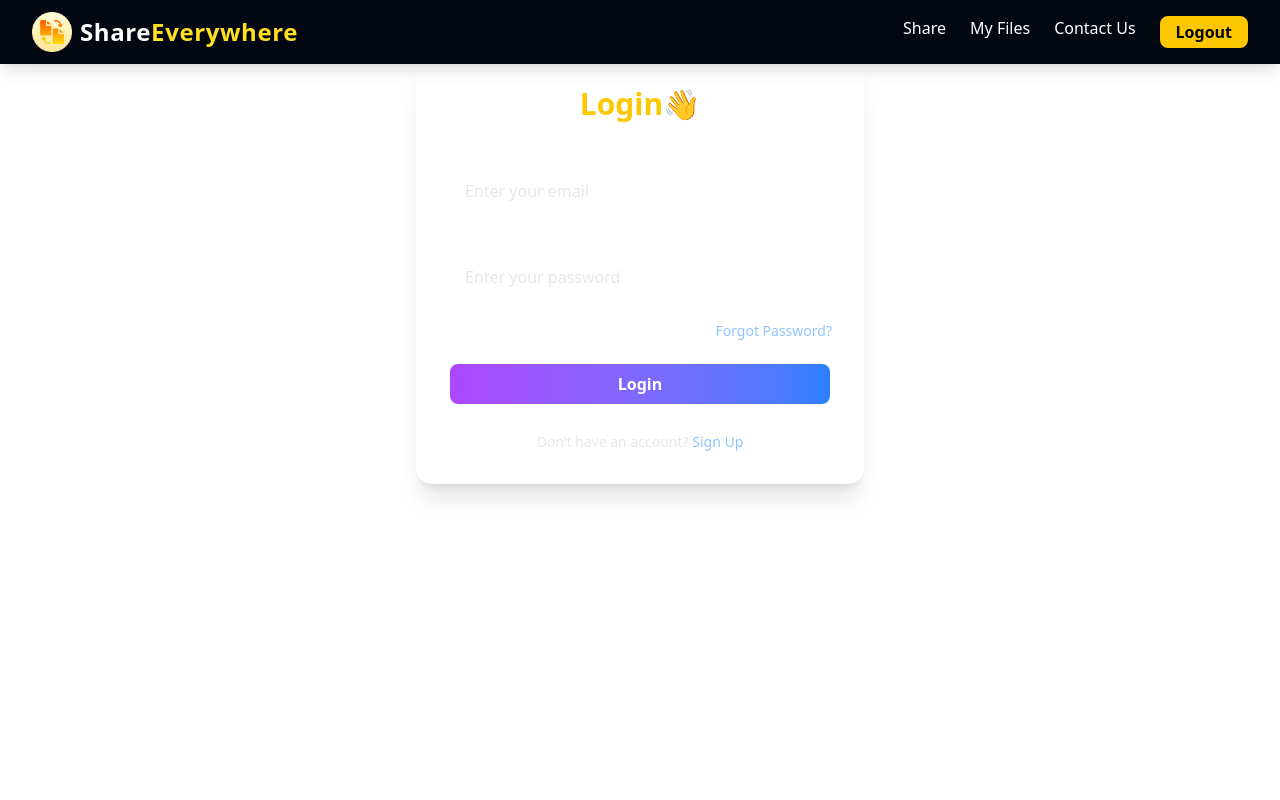
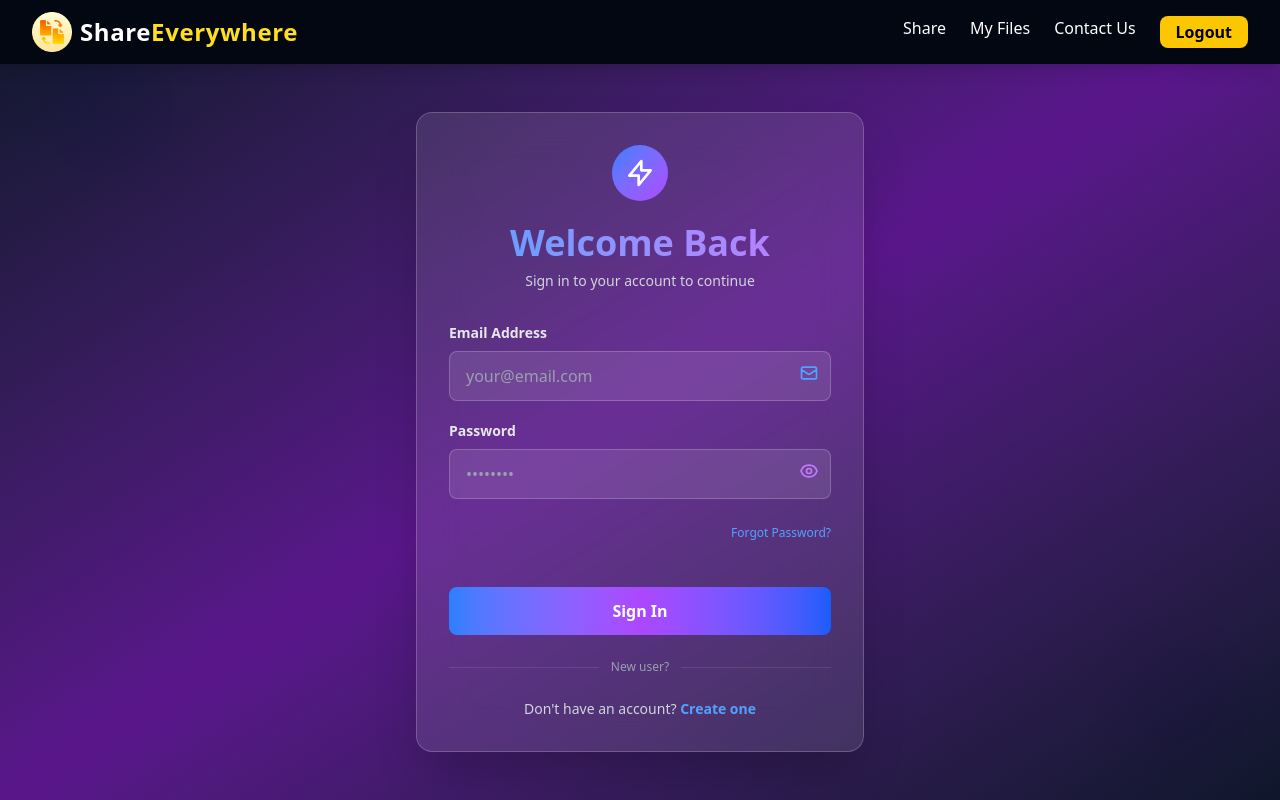
Before and after one commit to Anandshakya6398/File_sharing, a Next.js app in the folder frontend/: page /login in a window 1280 px wide. Built offline with nearby package versions, Linux system fonts and the light colour scheme.

Commit message:
some changes

```diff
--- a/frontend/src/app/(auth)/login/page.tsx
+++ b/frontend/src/app/(auth)/login/page.tsx
@@ -8,86 +8,163 @@ const Page = () => {
     email: "",
     password: "",
   });
+  const [loading, setLoading] = useState(false);
+  const [showPassword, setShowPassword] = useState(false);
 
+  const handleChange = (e: React.ChangeEvent<HTMLInputElement>) => {
+    setFormData({ ...formData, [e.target.name]: e.target.value });
+  };
 
+  const handleSubmit = async (e: React.FormEvent<HTMLFormElement>) => {
+    e.preventDefault();
+    setLoading(true);
+    try {
+      const response = await fetch("http://localhost:5000/auth/login", {
+        method: "POST",
+        headers: { "Content-Type": "application/json" },
+        credentials: "include",
+        body: JSON.stringify(formData),
+      });
+      const data = await response.json();
+      if (data.ok) {
+        alert("Login successful!");
+        setFormData({ email: "", password: "" });
+        window.location.href = "/myfiles";
+      } else {
+        alert(data.message || "Login failed");
+      }
+    } catch (error) {
+      alert("Error during login");
+    } finally {
+      setLoading(false);
+    }
+  };
 
   return (
     <>
-    <Navbar/>
-    <div className=" flex py-13.5 items-center justify-center p-4">
-      <div className="bg-white/10 backdrop-blur-md rounded-2xl shadow-xl p-8 w-full max-w-md text-white">
-        {/* Title */}
-        <h2 className="text-3xl text-yellow-400 font-bold text-center mb-6">
-        Login👋
+      <Navbar />
+      <div className="min-h-screen flex items-center justify-center bg-gradient-to-br from-slate-900 via-purple-900 to-slate-900 p-4 pt-20">
+        <style>{`
+          @keyframes slideInUp {
+            from { opacity: 0; transform: translateY(30px); }
+            to { opacity: 1; transform: translateY(0); }
+          }
+          .slide-in-up {
+            animation: slideInUp 0.6s ease-out;
+          }
+          .input-focus {
+            transition: all 0.3s ease;
+          }
+        `}</style>
+
+        <div className="w-full max-w-md slide-in-up">
+          {/* Decorative elements */}
+          <div className="absolute top-10 left-10 w-32 h-32 bg-blue-500 rounded-full mix-blend-multiply filter blur-2xl opacity-20"></div>
+          <div className="absolute bottom-10 right-10 w-32 h-32 bg-purple-500 rounded-full mix-blend-multiply filter blur-2xl opacity-20"></div>
+
+          <div className="relative bg-white/10 backdrop-blur-xl rounded-2xl shadow-2xl p-8 border border-white/20 hover:border-white/30 transition-all duration-300">
+            {/* Header */}
+            <div className="text-center mb-8">
+              <div className="inline-block p-3 bg-gradient-to-br from-blue-500 to-purple-500 rounded-full mb-4">
+                <svg className="w-8 h-8 text-white" fill="none" stroke="currentColor" viewBox="0 0 24 24">
+                  <path strokeLinecap="round" strokeLinejoin="round" strokeWidth={2} d="M13 10V3L4 14h7v7l9-11h-7z" />
+                </svg>
+              </div>
+              <h2 className="text-4xl font-bold text-transparent bg-clip-text bg-gradient-to-r from-blue-400 to-purple-400 mb-2">
+                Welcome Back
               </h2>
+              <p className="text-gray-300 text-sm">Sign in to your account to continue</p>
+            </div>
 
             {/* Form */}
-        <form className="space-y-5">
+            <form onSubmit={handleSubmit} className="space-y-5">
               {/* Email */}
-          <div>
-            <label className="block mb-1 text-sm font-medium">Email</label>
+              <div className="space-y-2">
+                <label className="block text-sm font-semibold text-gray-200">Email Address</label>
+                <div className="relative">
                   <input
                     type="email"
                     name="email"
-              placeholder="Enter your email"
+                    value={formData.email}
+                    onChange={handleChange}
+                    placeholder="your@email.com"
                     required
-              className="w-full px-4 py-2 bg-white/20 border border-white/30 rounded-lg focus:outline-none focus:ring-2 focus:ring-blue-400 placeholder-gray-200"
+                    className="input-focus w-full px-4 py-3 bg-white/10 border border-white/20 rounded-lg placeholder-gray-400 text-white focus:outline-none focus:ring-2 focus:ring-blue-500 focus:border-transparent focus:bg-white/20"
                   />
+                  <svg className="absolute right-3 top-3 w-5 h-5 text-blue-400" fill="none" stroke="currentColor" viewBox="0 0 24 24">
+                    <path strokeLinecap="round" strokeLinejoin="round" strokeWidth={2} d="M3 8l7.89 5.26a2 2 0 002.22 0L21 8M5 19h14a2 2 0 002-2V7a2 2 0 00-2-2H5a2 2 0 00-2 2v10a2 2 0 002 2z" />
+                  </svg>
+                </div>
               </div>
 
               {/* Password */}
-          <div>
-            <label className="block mb-1 text-sm font-medium">Password</label>
+              <div className="space-y-2">
+                <label className="block text-sm font-semibold text-gray-200">Password</label>
+                <div className="relative">
                   <input
-              type="password"
+                    type={showPassword ? "text" : "password"}
                     name="password"
-              placeholder="Enter your password"
+                    value={formData.password}
+                    onChange={handleChange}
+                    placeholder="••••••••"
                     required
-              className="w-full px-4 py-2 bg-white/20 border border-white/30 rounded-lg focus:outline-none focus:ring-2 focus:ring-blue-400 placeholder-gray-200"
+                    className="input-focus w-full px-4 py-3 bg-white/10 border border-white/20 rounded-lg placeholder-gray-400 text-white focus:outline-none focus:ring-2 focus:ring-blue-500 focus:border-transparent focus:bg-white/20"
                   />
+                  <button
+                    type="button"
+                    onClick={() => setShowPassword(!showPassword)}
+                    className="absolute right-3 top-3 text-purple-400 hover:text-purple-300"
+                  >
+                    {showPassword ? (
+                      <svg className="w-5 h-5" fill="none" stroke="currentColor" viewBox="0 0 24 24">
+                        <path strokeLinecap="round" strokeLinejoin="round" strokeWidth={2} d="M13.875 18.825A10.05 10.05 0 0112 19c-4.478 0-8.268-2.943-9.543-7a9.97 9.97 0 011.563-4.803m5.596-3.856a3.375 3.375 0 11-6.75 0 3.375 3.375 0 016.75 0M15 12a3 3 0 11-6 0 3 3 0 016 0z" />
+                      </svg>
+                    ) : (
+                      <svg className="w-5 h-5" fill="none" stroke="currentColor" viewBox="0 0 24 24">
+                        <path strokeLinecap="round" strokeLinejoin="round" strokeWidth={2} d="M15 12a3 3 0 11-6 0 3 3 0 016 0z" />
+                        <path strokeLinecap="round" strokeLinejoin="round" strokeWidth={2} d="M2.458 12C3.732 7.943 7.523 5 12 5c4.478 0 8.268 2.943 9.542 7-1.274 4.057-5.064 7-9.542 7-4.477 0-8.268-2.943-9.542-7z" />
+                      </svg>
+                    )}
+                  </button>
+                </div>
               </div>
 
               {/* Forgot Password */}
               <div className="text-right">
                 <Link
-              href="resetPassword"
-              className="text-sm text-blue-300 hover:underline hover:text-blue-400"
+                  href="/resetPassword"
+                  className="text-xs text-blue-400 hover:text-blue-300 transition-colors font-medium"
                 >
                   Forgot Password?
                 </Link>
               </div>
 
-          {/* Animated Login Button */}
-          <div className="relative inline-block w-full p-[2px] rounded-lg overflow-hidden group">
-            {/* <div className="absolute inset-0 rounded-lg bg-[conic-gradient(from_0deg,_#ff00ff,_#6d28d9,_#3b82f6,_#ff00ff)] animate-rotate-slow"></div> */}
+              {/* Login Button */}
               <button
                 type="submit"
-               className="w-full py-2 bg-gradient-to-r from-purple-500 to-blue-500 rounded-lg font-semibold hover:opacity-90 transition-all"
+                disabled={loading}
+                className="w-full py-3 mt-6 bg-gradient-to-r from-blue-500 via-purple-500 to-blue-600 rounded-lg font-bold text-white hover:shadow-lg hover:shadow-blue-500/50 transition-all duration-300 active:scale-95 disabled:opacity-50 disabled:cursor-not-allowed"
               >
-              Login
+                {loading ? "Signing In..." : "Sign In"}
               </button>
-          </div>
             </form>
 
+            {/* Divider */}
+            <div className="flex items-center gap-3 my-6">
+              <div className="flex-1 h-px bg-white/10"></div>
+              <span className="text-xs text-gray-400">New user?</span>
+              <div className="flex-1 h-px bg-white/10"></div>
+            </div>
+
             {/* Signup link */}
-        <p className="text-center text-sm mt-5 text-gray-200">
-          Don’t have an account?{" "}
-          <Link href="/signup" className="text-blue-300 hover:underline">
-            Sign Up
+            <p className="text-center text-sm text-gray-300">
+              Don't have an account?{" "}
+              <Link href="/signup" className="text-blue-400 font-semibold hover:text-blue-300 transition-colors">
+                Create one
               </Link>
             </p>
           </div>
-
-      {/* Animation keyframes */}
-      <style>{`
-        @keyframes rotate-slow {
-          0% { transform: rotate(0deg); }
-          100% { transform: rotate(360deg); }
-          }
-        .animate-rotate-slow {
-          animation: rotate-slow 3s linear infinite;
-          }
-          `}</style>
+        </div>
       </div>
     </>
   );
```
Lines whose indentation alone changed are shown as unchanged.
